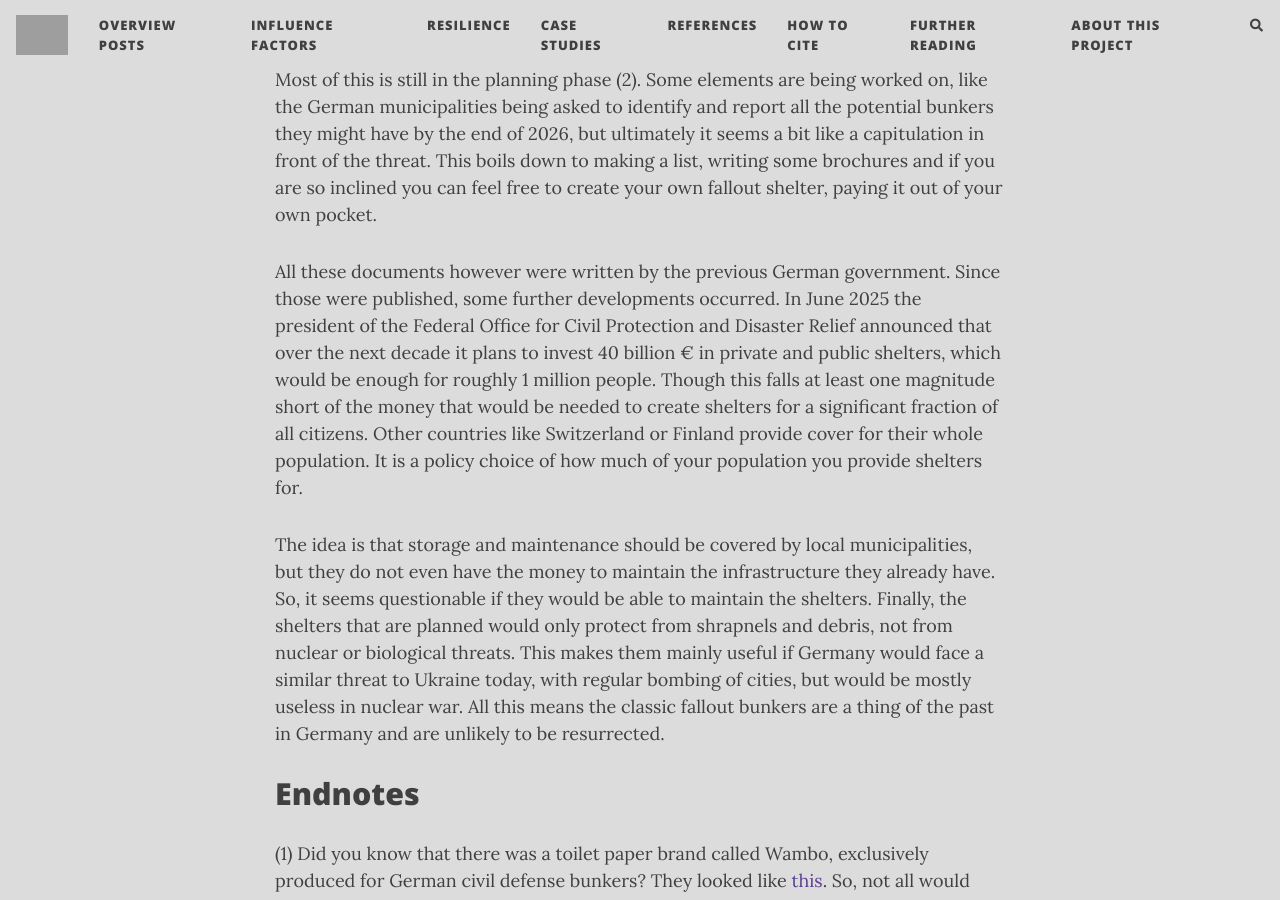
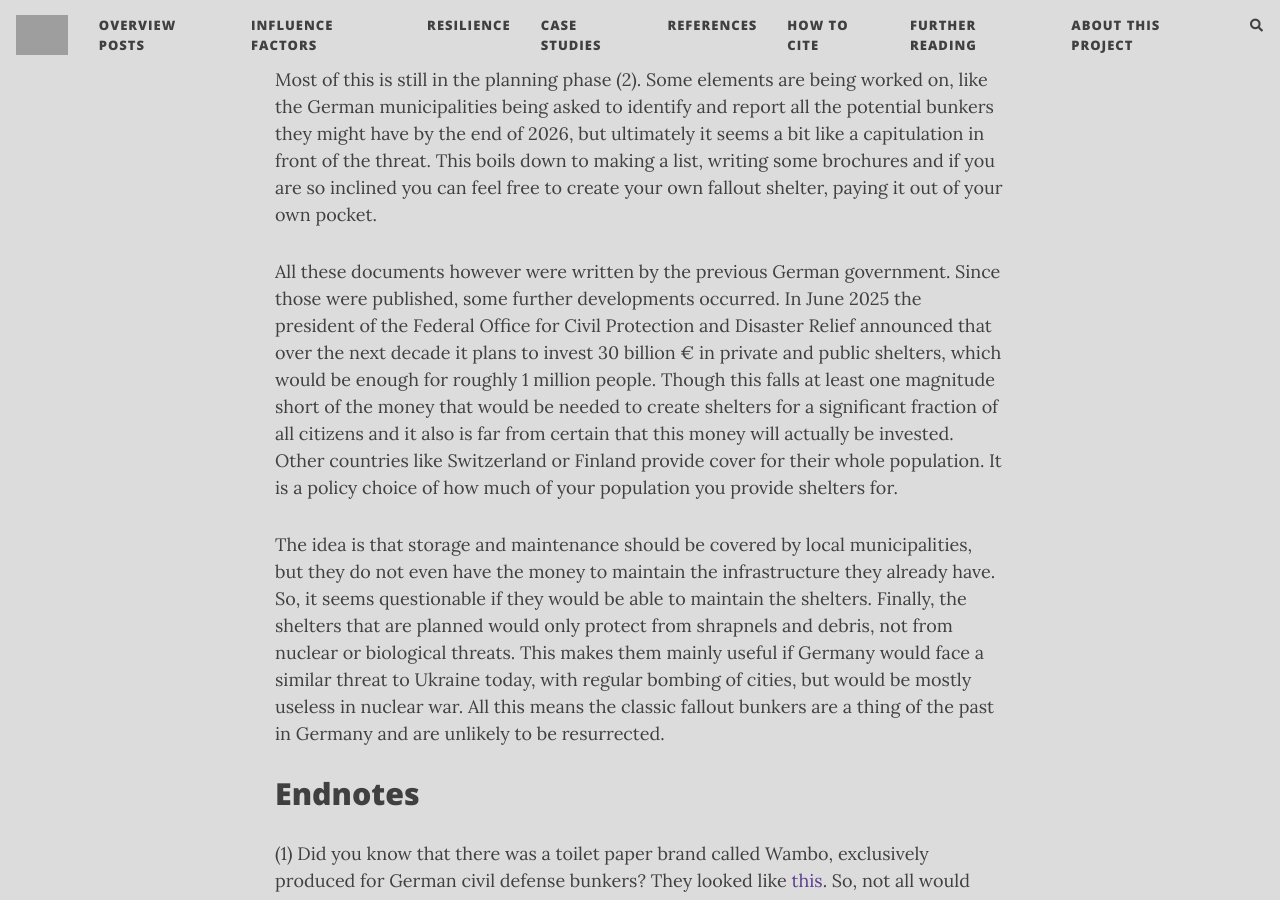
Before and after one commit to florianjehn/Societal_Collapse, a Jekyll site: the page built from _posts/2026-01-18-german_bunker.md, in a window 1280 px wide and 900 px high, scrolled down 2857 px. Built offline with Jekyll 4.4.1, drawn with Linux system fonts in a browser that asks for light colours; nearby versions of some CDN libraries; comment, search, counter and statistics services are not loaded; grey boxes are pictures that could not be loaded.

Commit message:
Update 2026-01-18-german_bunker.md

```diff
--- a/_posts/2026-01-18-german_bunker.md
+++ b/_posts/2026-01-18-german_bunker.md
@@ -34,7 +34,7 @@ This means the new concept of civil protection focuses on four elements:
 
 Most of this is still in the planning phase (2). Some elements are being worked on, like the German municipalities being asked to identify and report all the potential bunkers they might have by the end of 2026, but ultimately it seems a bit like a capitulation in front of the threat. This boils down to making a list, writing some brochures and if you are so inclined you can feel free to create your own fallout shelter, paying it out of your own pocket.
 
-All these documents however were written by the previous German government. Since those were published, some further developments occurred. In June 2025 the president of the Federal Office for Civil Protection and Disaster Relief announced that over the next decade it plans to invest 40 billion € in private and public shelters, which would be enough for roughly 1 million people. Though this falls at least one magnitude short of the money that would be needed to create shelters for a significant fraction of all citizens. Other countries like Switzerland or Finland provide cover for their whole population. It is a policy choice of how much of your population you provide shelters for.
+All these documents however were written by the previous German government. Since those were published, some further developments occurred. In June 2025 the president of the Federal Office for Civil Protection and Disaster Relief announced that over the next decade it plans to invest 30 billion € in private and public shelters, which would be enough for roughly 1 million people. Though this falls at least one magnitude short of the money that would be needed to create shelters for a significant fraction of all citizens and it also is far from certain that this money will actually be invested. Other countries like Switzerland or Finland provide cover for their whole population. It is a policy choice of how much of your population you provide shelters for.
 
 The idea is that storage and maintenance should be covered by local municipalities, but they do not even have the money to maintain the infrastructure they already have. So, it seems questionable if they would be able to maintain the shelters. Finally, the shelters that are planned would only protect from shrapnels and debris, not from nuclear or biological threats. This makes them mainly useful if Germany would face a similar threat to Ukraine today, with regular bombing of cities, but would be mostly useless in nuclear war. All this means the classic fallout bunkers are a thing of the past in Germany and are unlikely to be resurrected.
 
```
